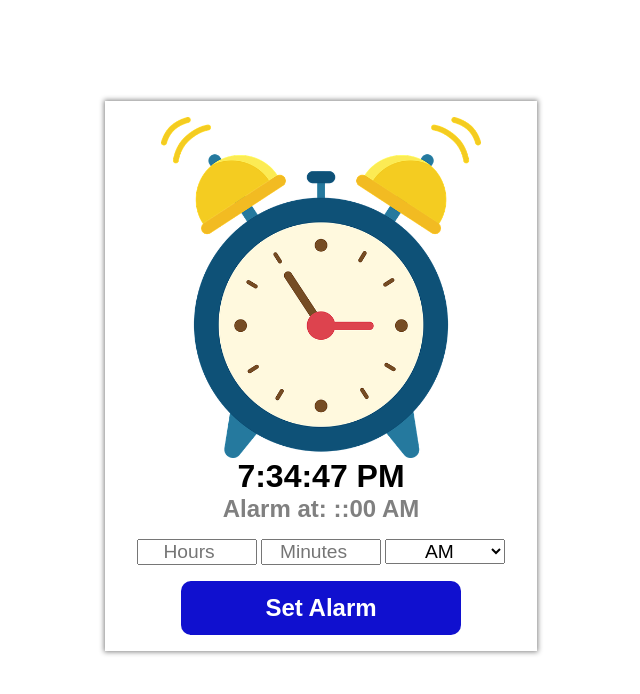
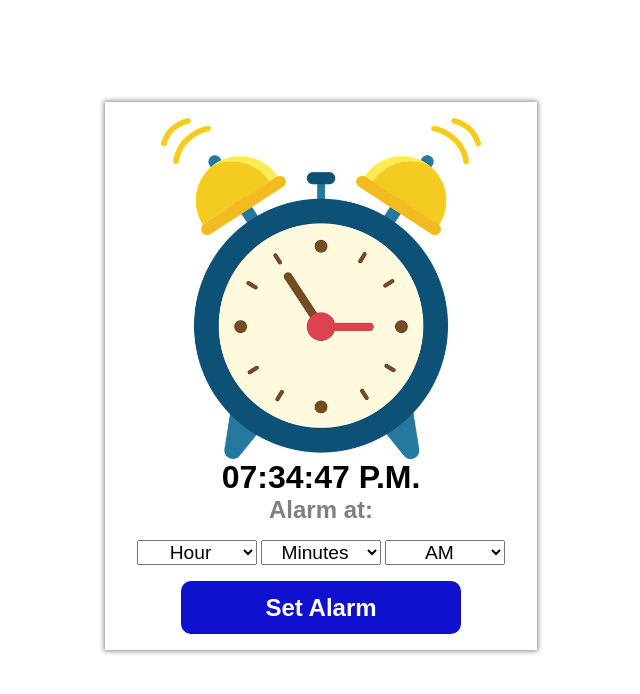
Before and after one commit to anshgupta77/Alarm-Clock, a plain HTML site: page index.html in a window 1280 px wide. Both pictures are taken after a click on the button "Set Alarm". Shown: the whole page, without its empty margins (319-959 px from the left). Drawn offline with Linux system fonts and the light colour scheme.

Commit message:
Change 24Format to 12Format

```diff
--- a/index.html
+++ b/index.html
@@ -11,11 +11,15 @@
         <h2>Alarm at:  <span id="alarmSet"></span></h2>
         <button onclick="stopAlarm()" id="stopBtn">Stop Alarm</button>
         <form action="">
-            <input type="number" placeholder="Hours" id="hours">
-            <input type="number" placeholder="Minutes" id="minutes">
+            <select id="hour-select">
+                <option value="Hour" selected hidden id="hours">Hour</option>
+            </select>
+            <select id="minute-select">
+                <option value="Minutes" selected hidden id="minutes">Minutes</option>
+            </select>
             <select id="am_pm">
-                <option value="AM">AM</option>
-                <option value="PM">PM</option>
+                <option value="A.M.">AM</option>
+                <option value="P.M.">PM</option>
             </select>
         </form>
         <button onclick ="setAlarm()" class="setBtn">Set Alarm</button>
--- a/script.js
+++ b/script.js
@@ -1,3 +1,4 @@
+let selectMenu = document.querySelectorAll("select");
 let time = document.getElementById('time');
 let hours = document.getElementById('hours');
 let minutes = document.getElementById('minutes');
@@ -5,53 +6,204 @@ let am_pm = document.getElementById('am_pm');
 let alarmSet = document.getElementById('alarmSet');
 let alarmSound = document.getElementById('alarmSound');
 let stopBtn = document.getElementById('stopBtn');
-setInterval(() => {
-    let date = new Date();
-    let localTime = date.toLocaleTimeString();
-    time.innerHTML = localTime;
-},10);
+let alarmTime = null;
+for (let i = 12; i > 0; i--) {
+    let option = document.createElement("option");
+    let value = i < 10 ? "0" + i : i;
+    option.value = value;
+    option.textContent = value;
+    selectMenu[0].appendChild(option);
+}
 
-function setAlarm(){
-    alarmSet.innerHTML = `${hours.value}:${minutes.value}:00 ${am_pm.value}`;
+for (let i = 59; i >= 0; i--) {
+    let option = document.createElement("option");
+    let value = i < 10 ? "0" + i : i;
+    option.value = value;
+    option.textContent = value;
+    selectMenu[1].appendChild(option);
+}
+function workingClock(){
  let checkInterval = setInterval(() => {
-        let alarmTime = alarmSet.innerHTML;
-        alarmTime = alarmTime.split(":");
-        console.log(alarmTime);
-        let alarmHours = alarmTime[0];
-        console.log(alarmHours)
-        let alarmMinutes = alarmTime[1];
-        console.log(alarmMinutes)
-        let alarmPM_AM = alarmTime[2][3];
-        console.log(alarmPM_AM)
-        let date = new Date();
-        let hours = date.getHours();
-        let minutes = date.getMinutes();
-        console.log(minutes)
-        let pm_am = hours >= 12 ? 'P' : 'A';
-        console.log(pm_am)
-        if(hours > 12){
-            hours = hours - 12;
+    let today = new Date();
+    let h = today.getHours();
+    let m = today.getMinutes();
+    let s = today.getSeconds();
+
+
+    let ampm = h >= 12 ? "P.M." : "A.M.";
+
+
+    h = h % 12;
+    h = h == 0 ? h = 12 : h;
+
+
+    h = h < 10 ? "0" + h : h;
+    m = m < 10 ? "0" + m : m;
+    s = s < 10 ? "0" + s : s;
+
+    time.innerText = `${h}:${m}:${s} ${ampm}`;
+    if (alarmTime) {
+        console.log("Alarm is ringing");
+        let currentDisplayTime = `${h}:${m} ${ampm}`;
+        console.log(currentDisplayTime," ",alarmTime);
+        if (currentDisplayTime == alarmTime) {
+            alarmSound.play();
+            stopBtn.style.display = "inline-block";
+            alarmTime = null;
+            clearInterval(checkInterval);
         }
-        console.log(hours)
-        if(alarmHours == hours && alarmMinutes == minutes && alarmPM_AM == pm_am){
-            // alert('Alarm is ringing');
-
-            alarmSound.play();
-            // alarmSound.loop = "true";
-            stopBtn.style.display = "inline";
-            clearInterval(checkInterval);
     }
 },1000);
 }
 
+function setAlarm(){
+    let hour = selectMenu[0].value;
+    let minute = selectMenu[1].value;
+    let ampm = selectMenu[2].value;
+
+    if (hour !== "Hour" && minute !== "Minutes" && ampm !== "A.M./P.M.") {
+        alarmTime = `${hour}:${minute} ${ampm}`;
+        // alert(`Alarm set for: ${alarmTime}`);
+        alarmSet.innerHTML = alarmTime;
+        stopBtn.style.display = "inline";
+    } else {
+        alert("Please select valid time for alarm.");
+    }
+}
     function stopAlarm() {
         // Hide the stop button
       alarmSound.pause();       // Stop the alarm sound
       alarmSound.currentTime = 0;  // Reset sound to the beginning
       alarmSet.innerHTML = "";  // Clear the displayed alarm time
       // Optional: You can also reset the alarm input fields
-    hours.value = "";
-    minutes.value = "";
-    am_pm.value = "AM";
+      hours.textContent= "Hours";
+      minutes.value = "Minutes";
+      am_pm.value = "A.M.";
       stopBtn.style.display = "none";
+      workingClock();
   }
+  workingClock();
+
+
+// let selectMenu = document.querySelectorAll("select");
+// let time = document.getElementById('time');
+// let hours = document.getElementById('hours');
+// let minutes = document.getElementById('minutes');
+// let am_pm = document.getElementById('am_pm');
+// let alarmSet = document.getElementById('alarmSet');
+// let alarmSound = document.getElementById('alarmSound');
+// let stopBtn = document.getElementById('stopBtn');
+// let alarmTime = null;
+// for (let i = 12; i > 0; i--) {
+//     let option = document.createElement("option");
+//     let value = i < 10 ? "0" + i : i;
+//     option.value = value;
+//     option.textContent = value;
+//     selectMenu[0].appendChild(option);
+// }
+
+// for (let i = 59; i >= 0; i--) {
+//     let option = document.createElement("option");
+//     let value = i < 10 ? "0" + i : i;
+//     option.value = value;
+//     option.textContent = value;
+//     selectMenu[1].appendChild(option);
+// }
+//  let checkInterval = setInterval(() => {
+//     // let date = new Date();
+//     // let localTime = date.toLocaleTimeString();
+//     // time.innerHTML = localTime;
+//     let today = new Date();
+//     let h = today.getHours();
+//     let m = today.getMinutes();
+//     let s = today.getSeconds();
+
+
+//     let ampm = h >= 12 ? "P.M." : "A.M.";
+
+
+//     h = h % 12;
+//     h = h == 0 ? h = 12 : h;
+
+
+//     h = h < 10 ? "0" + h : h;
+//     m = m < 10 ? "0" + m : m;
+//     s = s < 10 ? "0" + s : s;
+
+//     time.innerText = `${h}:${m}:${s} ${ampm}`;
+//     // if(alarmHours == hours && alarmMinutes == minutes && alarmPM_AM == pm_am){
+//     //     // alert('Alarm is ringing');
+
+//     //     alarmSound.play();
+//     //     // alarmSound.loop = "true";
+//     //     stopBtn.style.display = "inline";
+//     //     clearInterval(checkInterval);
+
+//     // }
+//     if (alarmTime) {
+//         console.log("Alarm is ringing");
+//         let currentDisplayTime = `${h}:${m} ${ampm}`;
+//         console.log(currentDisplayTime," ",alarmTime);
+//         if (currentDisplayTime == alarmTime) {
+//             alarmSound.play();
+//             stopBtn.style.display = "inline-block";
+//             alarmTime = null;
+//             clearInterval(checkInterval);
+//         }
+//     }
+// },1000);
+
+// function setAlarm(){
+//     // alarmSet.innerHTML = `${hours.value}:${minutes.value}:00 ${am_pm.value}`;
+//     // let checkInterval = setInterval(() => {
+//     //     let alarmTime = alarmSet.innerHTML;
+//     //     alarmTime = alarmTime.split(":");
+//     //     console.log(alarmTime);
+//     //     let alarmHours = alarmTime[0];
+//     //     console.log(alarmHours)
+//     //     let alarmMinutes = alarmTime[1];
+//     //     console.log(alarmMinutes)
+//     //     let alarmPM_AM = alarmTime[2][3];
+//     //     console.log(alarmPM_AM)
+//     //     let date = new Date();
+//     //     let hours = date.getHours();
+//     //     let minutes = date.getMinutes();
+//     //     console.log(minutes)
+//     //     let pm_am = hours >= 12 ? 'P' : 'A';
+//     //     console.log(pm_am)
+//     //     if(hours > 12){
+//     //         hours = hours - 12;
+//     //     }
+//     //     console.log(hours)
+//     let hour = selectMenu[0].value;
+//     let minute = selectMenu[1].value;
+//     let ampm = selectMenu[2].value;
+
+//     if (hour !== "Hour" && minute !== "Minutes" && ampm !== "A.M./P.M.") {
+//         alarmTime = `${hour}:${minute} ${ampm}`;
+//         // alert(`Alarm set for: ${alarmTime}`);
+//         alarmSet.innerHTML = alarmTime;
+//     } else {
+//         alert("Please select valid time for alarm.");
+//     }
+//         // if(alarmHours == hours && alarmMinutes == minutes && alarmPM_AM == pm_am){
+//         //     // alert('Alarm is ringing');
+
+//         //     alarmSound.play();
+//         //     // alarmSound.loop = "true";
+//         //     stopBtn.style.display = "inline";
+//         //     clearInterval(checkInterval);
+//         // }
+// }
+
+// function stopAlarm() {
+//       // Hide the stop button
+//     alarmSound.pause();       // Stop the alarm sound
+//     alarmSound.currentTime = 0;  // Reset sound to the beginning
+//     alarmSet.innerHTML = "";  // Clear the displayed alarm time
+//     // Optional: You can also reset the alarm input fields
+//     hours.textContent= "Hours";
+//     minutes.value = "Minutes";
+//     am_pm.value = "A.M.";
+//     stopBtn.style.display = "none";
+// }
```
Lines whose indentation alone changed are shown as unchanged.
